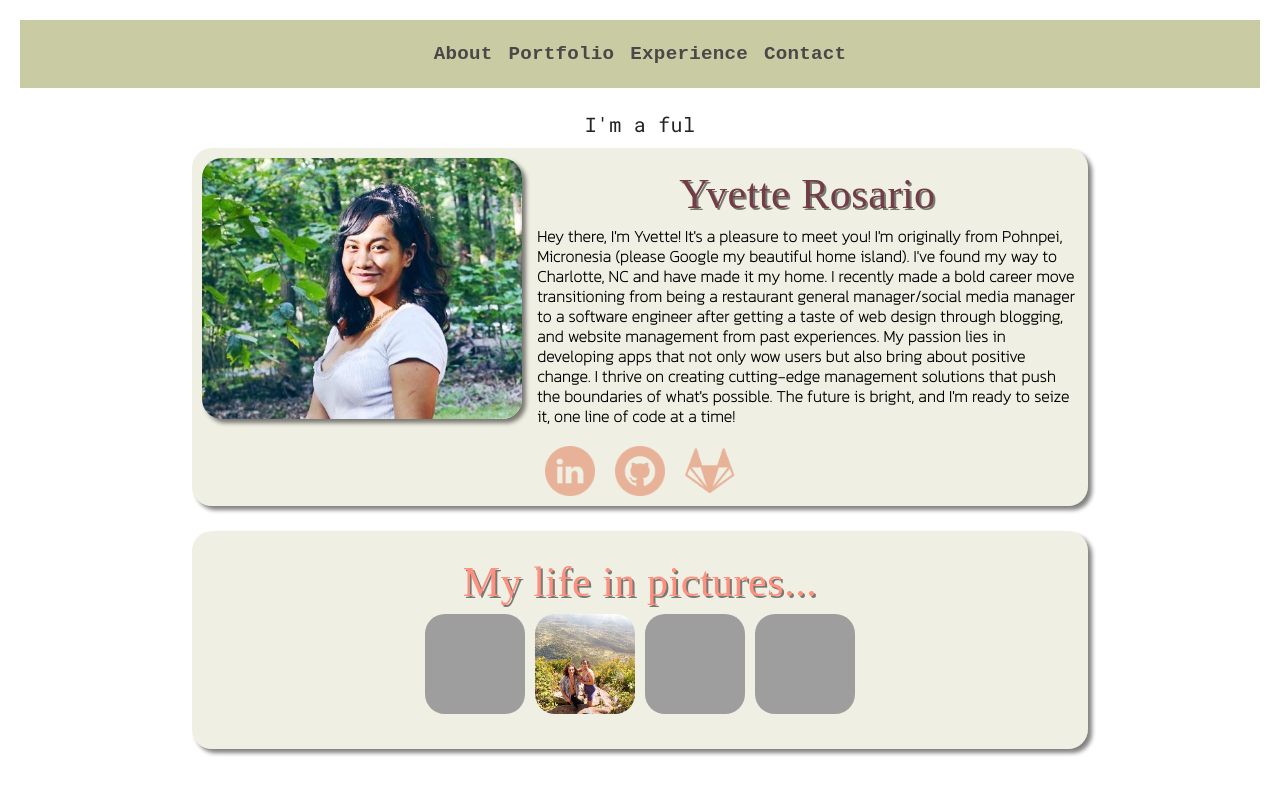
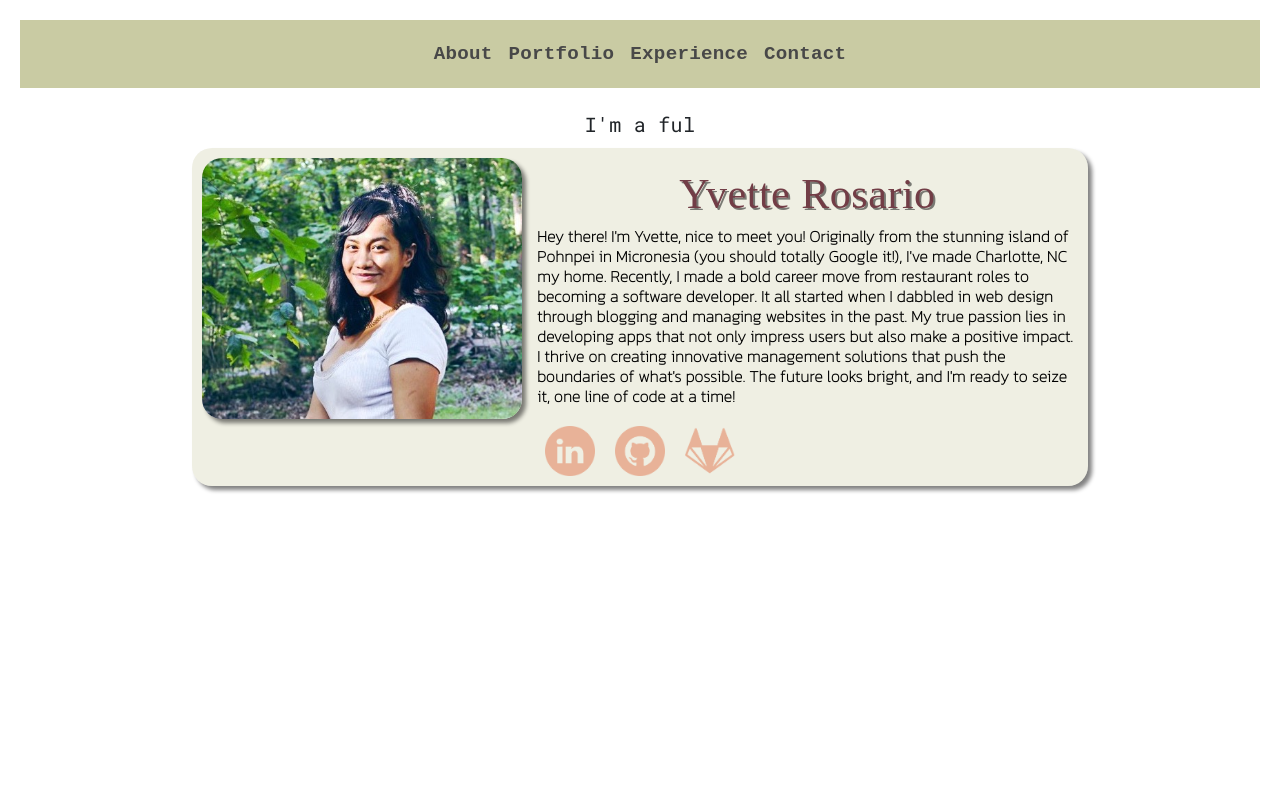
Before and after one commit to Introvette/angular-site, an Angular app in the folder introvette/: page / in a window 1280 px wide. Shown: the top 794 px of the page. Built offline with nearby package versions, Linux system fonts and the light colour scheme; grey boxes are pictures that could not be loaded; a web font is replaced by a local one.

Commit message:
updated about

```diff
--- a/introvette/src/app/home/home.component.html
+++ b/introvette/src/app/home/home.component.html
@@ -1,30 +1,43 @@
 <body class="home-page">
   <section class="flex flex-col items-center">
     <div class="typewriter-container">
-    <h2 class="typewriter text-3xl font-bold mb-2" [@typewriterAnimation]="textArray[currentTextIndex]">{{ displayText }}</h2>
+      <h2
+        class="typewriter text-3xl font-bold mb-2"
+        [@typewriterAnimation]="textArray[currentTextIndex]"
+      >
+        {{ displayText }}
+      </h2>
     </div>
     <div class="wrapper">
       <div class="pic">
-      <img class="profile-pic md:mr-4" src="assets/img/me.png">
+        <img class="profile-pic md:mr-4" src="assets/img/me.png" />
       </div>
       <div class="text-box">
         <h2>Yvette Rosario</h2>
-      <p>Hey there, I'm Yvette! It's a pleasure to meet you! I'm originally from Pohnpei, Micronesia (please Google my beautiful home island). I've found my way to Charlotte, NC and have made it my home. I recently made a bold career move transitioning from being a restaurant general manager/social media manager to a software engineer after getting a taste of web design through blogging, and website management from past experiences.
-
-My passion lies in developing apps that not only wow users but also bring about positive change. I thrive on creating cutting-edge management solutions that push the boundaries of what's possible.
-The future is bright, and I'm ready to seize it, one line of code at a time!</p>
+        <p>
+          Hey there! I'm Yvette, nice to meet you! Originally from the stunning
+          island of Pohnpei in Micronesia (you should totally Google it!), I've
+          made Charlotte, NC my home. Recently, I made a bold career move from
+          restaurant roles to becoming a software developer. It all started when
+          I dabbled in web design through blogging and managing websites in the
+          past. My true passion lies in developing apps that not only impress
+          users but also make a positive impact. I thrive on creating innovative
+          management solutions that push the boundaries of what's possible. The
+          future looks bright, and I'm ready to seize it, one line of code at a
+          time!
+        </p>
       </div>
       <div class="logo-container">
-      <a href="https://www.linkedin.com/in/vetterosario/" target="_blank"><img class="thumbnail" src="assets/img/linkedin.png"></a>
-      <a href="https://github.com/introvette" target="_blank"><img class="thumbnail" src="assets/img/github.png"></a>
-      <a href="https://gitlab.com/introvette" target="_blank"><img class="thumbnail" src="assets/img/gitlab.png"></a>
+        <a href="https://www.linkedin.com/in/vetterosario/" target="_blank"
+          ><img class="thumbnail" src="assets/img/linkedin.png"
+        /></a>
+        <a href="https://github.com/introvette" target="_blank"
+          ><img class="thumbnail" src="assets/img/github.png"
+        /></a>
+        <a href="https://gitlab.com/introvette" target="_blank"
+          ><img class="thumbnail" src="assets/img/gitlab.png"
+        /></a>
       </div>
-  </div>
-  <div class="fun-stuff flex flex-col items-center">
-    <div class="fun-title">
-      <h2>My life in pictures...</h2>
-    </div>
-    <app-image-slider></app-image-slider>
     </div>
   </section>
 </body>
```
Lines whose indentation alone changed are shown as unchanged.
